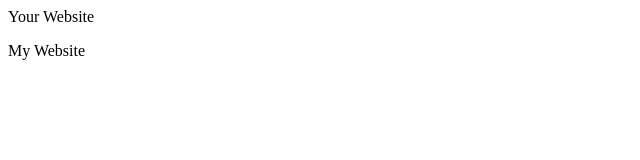
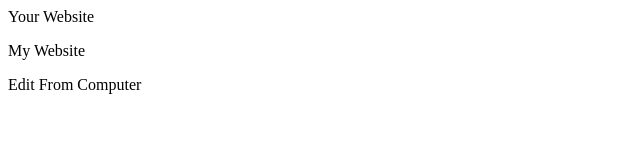
Before and after one commit to colinmatthews/MatinAvazpourPhotography, a plain HTML site: page index.html in a window 1280 px wide. Shown: the whole page, without its empty margins (0-640 px from the left). Drawn offline with Linux system fonts and the light colour scheme.

Commit message:
adding a comment from index file

```diff
--- a/index.html
+++ b/index.html
@@ -7,6 +7,7 @@
 
 	<p> Your Website</p>
 	<p> My Website </p>
+	<p> Edit From Computer </p>
 
 
 
```
